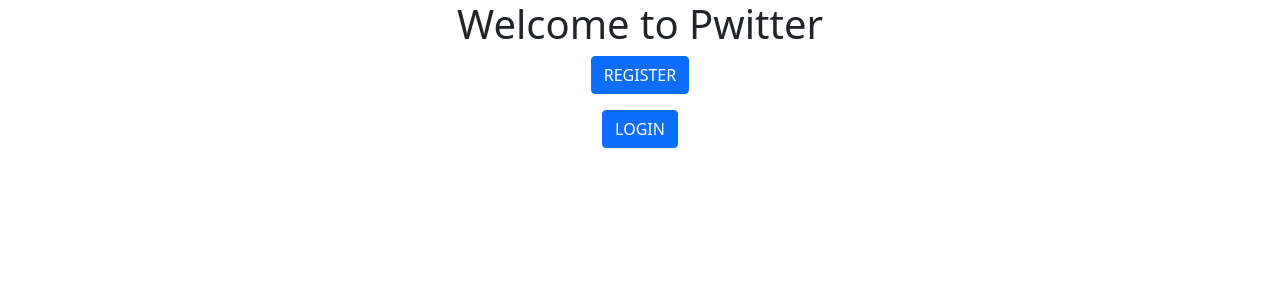
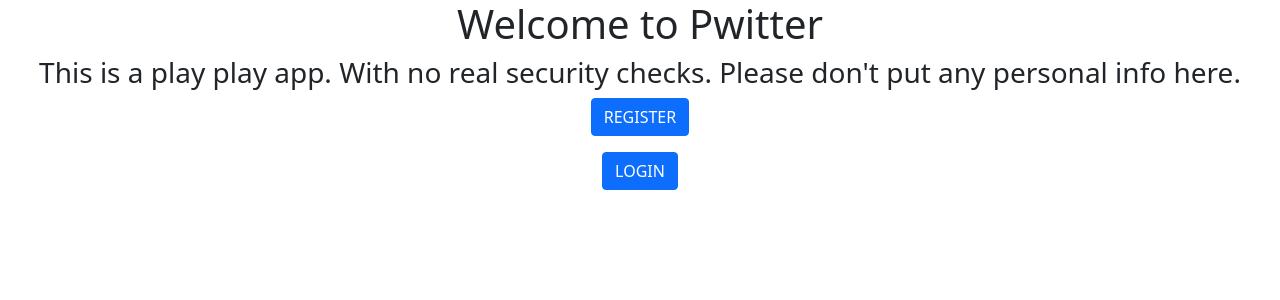
Before and after one commit to oghusky/python_todo, a Flask app: page / in a window 1280 px wide. Shown: the top 300 px of the page. Run offline with Flask 2, Linux system fonts and the light colour scheme.

Commit message:
added security warning to pages

```diff
--- a/templates/index.html
+++ b/templates/index.html
@@ -13,6 +13,9 @@
 
 <body>
     <h1 class='text-center'>Welcome to Pwitter</h1>
+    <h3 class="text-center">This is a play play app. With no real security checks. Please don't put any personal info
+        here.
+    </h3>
     <p class='text-center'>
         <a href='/register'>
             <button class="btn btn-primary">
--- a/templates/userprofile.html
+++ b/templates/userprofile.html
@@ -12,6 +12,8 @@
 </head>
 
 <body>
+    <h3 class="text-center">This is a play play app. With no real security checks. Please don't put any personal info
+        here.</h3>
     <p class='text-center'>
         <a role="button" class="btn btn-primary" href="/all_pweets">ALL PWEETS</a>
         <button id="logout" class="btn btn-primary">LOGOUT</button>
```
